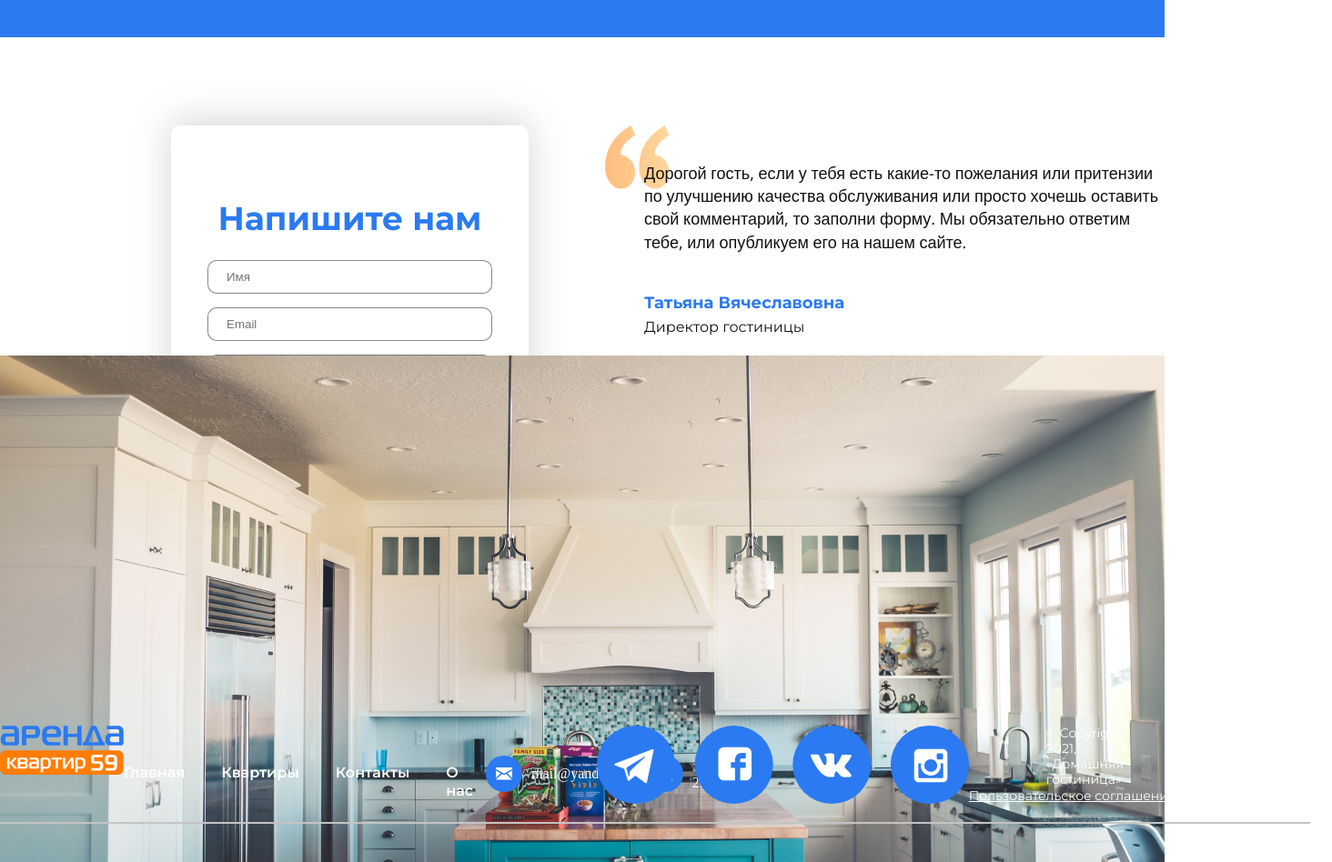
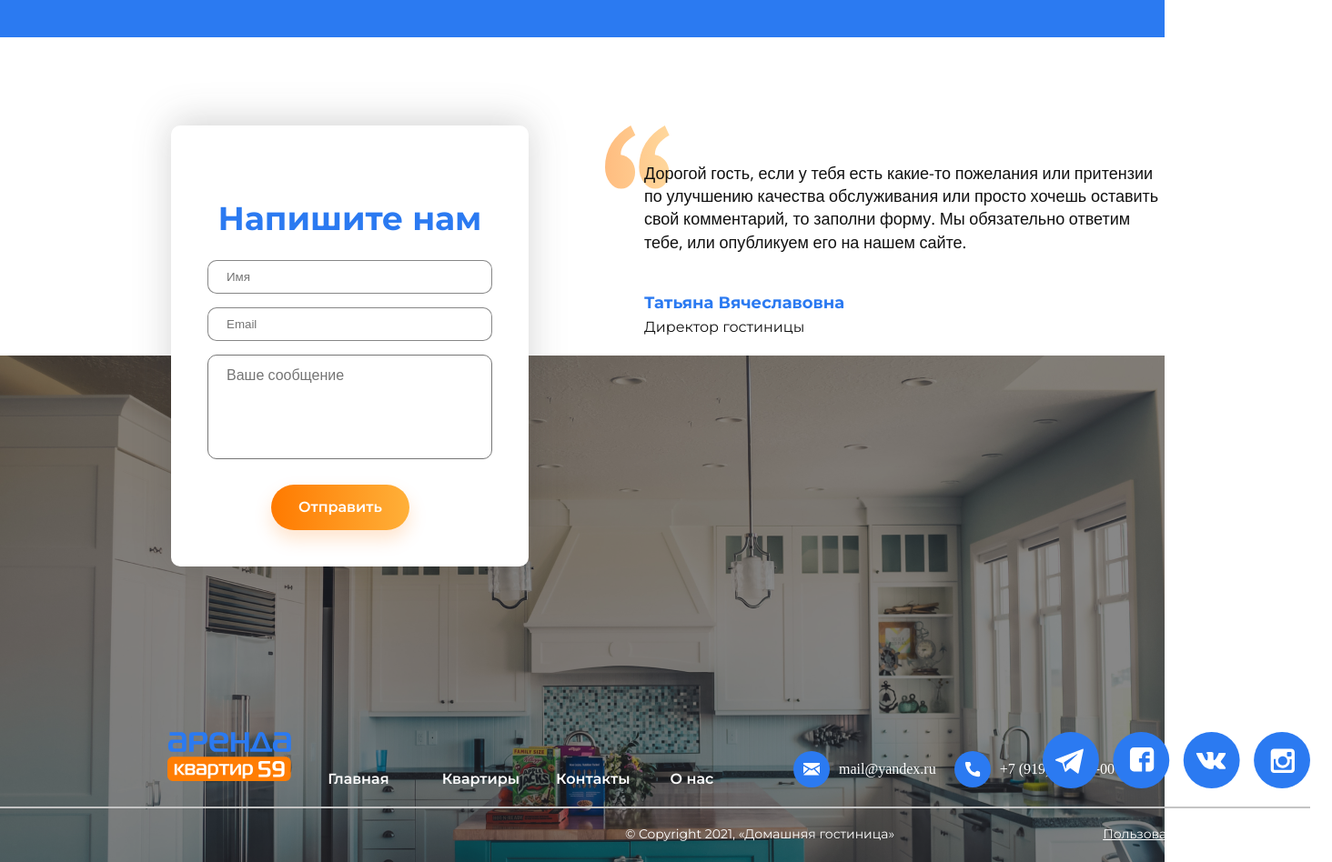
Before and after one commit to MartaKachanova/cursor-homework-marta.kachanova, a plain HTML site: page hw9/hw9.html in a window 1280 px wide. Shown: the part 3560-4508 px from the top of the page at 91% size, 1464 px wide, since content can reach past the window. Drawn offline with nearby package versions, Linux system fonts and the light colour scheme.

Commit message:
done HW9

```diff
--- a/hw9/css/styles.css
+++ b/hw9/css/styles.css
@@ -566,6 +566,8 @@ nav{
     bottom: -97px;
 }
 .feedback-form{
+    position: relative;
+    z-index: 2;
     max-width: 393px;
     background: #FFFFFF;
     border-radius: 10px;
@@ -665,6 +667,7 @@ footer{
 }
 footer::before{
     content: '';
+    position: absolute;
     top: 0;
     left: 0;
     right: 0;
@@ -676,13 +679,15 @@ footer::before{
     padding-bottom: 22px;
 }
 .footer-inside{
+
+    position: relative;
     padding-bottom: 20px;
     padding-top: 254px;
     display: flex;
-    justify-content: space-between;
+    justify-content: end;
     border-bottom: 2px solid #C4C4C4;
     margin-bottom: 20px;
-    max-width: 1440px;
+
 }
 .footer-navigasion{
     display: flex;
@@ -690,7 +695,8 @@ footer::before{
 }
 
 .footer-logo{
-    width: 150px;
+    padding-left: 80px;
+    padding-right: 40px;
     height: 60px;
 }
 .menu-list-footer{
@@ -698,6 +704,7 @@ footer::before{
     grid-template-columns: repeat(4, 1fr);
     column-gap: 40px;
     list-style: none;
+   padding-right: 50px;
 }
 
 .menu-list-item-link{
@@ -743,7 +750,11 @@ footer::before{
     display: flex;
     justify-content: flex-end;
 }
-
+.copyright{
+    display: flex;
+    justify-content: end;
+    position: relative;
+}
 .copyright-text{
     font-family: 'Montserrat', sans-serif;
     font-weight: normal;
--- a/hw9/hw9.html
+++ b/hw9/hw9.html
@@ -269,12 +269,12 @@
                 </div>
                 <a class="footer-social-link" href="#"><img class="footer-social" src="./img/footer Social.svg" alt="social logo"></a>
                 </div>
-               <div class="copyright">
-                   <p class="copyright-text">© Copyright 2021, «Домашняя гостиница»</p>
-                   <a class="copyright-link" href="#">Пользовательское соглашение</a>
-               </div>
+            </div>
+            <div class="copyright">
+                <p class="copyright-text">© Copyright 2021, «Домашняя гостиница»</p>
+                <a class="copyright-link" href="#">Пользовательское соглашение</a>
+            </div>
 
-            </div>
         </div>
     </div>
     </div>
```
